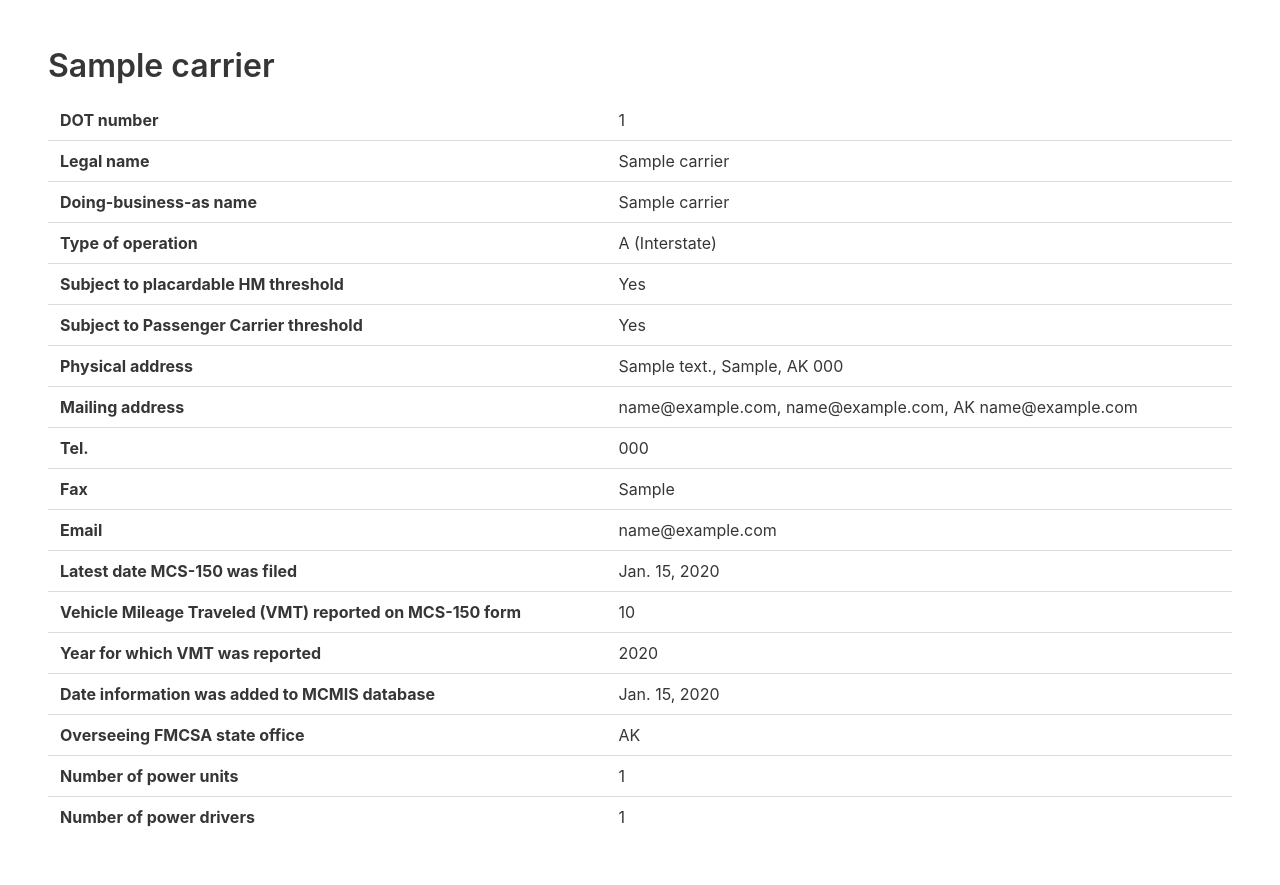
After one commit to aptiko/censuscrunch, a Django app: page /carriers/1/ in a window 1280 px wide. The commit adds this page. Run offline with Django 3.2, Linux system fonts and the light colour scheme; tables that the repository leaves empty hold one stand-in row (values such as "Sample post"); some libraries are stand-ins or nearby versions.

Commit message:
Add carrier detail page (fixes #1)

```diff
--- /dev/null
+++ b/censuscrunch/templates/censuscrunch/carrier_detail/main.html
@@ -0,0 +1,49 @@
+{% extends "censuscrunch/base.html" %}
+{% load humanize %}
+
+{% block content %}
+  <div class="content">
+    <h1>{% if object.dba_name %}{{ object.dba_name }}{% else %}{{ object.legal_name }}{% endif %}</h1>
+    <table class="table">
+      <tbody>
+        <tr><th>DOT number</th><td>{{ object.dot_number }}</td></tr>
+        <tr><th>Legal name</th><td>{{ object.legal_name }}</td></tr>
+        <tr><th>Doing-business-as name</th><td>{{ object.dba_name }}</td></tr>
+        <tr>
+          <th>Type of operation</th>
+          <td>
+            {{ object.carrier_operation }} ({{ object.get_carrier_operation_display }})
+          </td>
+        </tr>
+        <tr><th>Subject to placardable HM threshold</th><td>{{ object.hm|yesno:"Yes,No" }}</td></tr>
+        <tr><th>Subject to Passenger Carrier threshold</th><td>{{ object.pc|yesno:"Yes,No" }}</td></tr>
+        <tr>
+          <th>Physical address</th>
+          <td>
+            {{ object.physical_address }},
+            {{ object.physical_city }},
+            {{ object.physical_state }} {{ object.physical_zip }}
+          </td>
+        </tr>
+        <tr>
+          <th>Mailing address</th>
+          <td>
+            {{ object.mailing_address }},
+            {{ object.mailing_city }},
+            {{ object.mailing_state }} {{ object.mailing_zip }}
+          </td>
+        </tr>
+        <tr><th>Tel.</th><td>{{ object.tel }}</td></tr>
+        <tr><th>Fax</th><td>{{ object.fax }}</td></tr>
+        <tr><th>Email</th><td>{{ object.email }}</td></tr>
+        <tr><th>Latest date MCS-150 was filed</th><td>{{ object.mcs150_date }}</td></tr>
+        <tr><th>Vehicle Mileage Traveled (VMT) reported on MCS-150 form</th><td>{{ object.mcs150_mileage|intcomma }}</td></tr>
+        <tr><th>Year for which VMT was reported</th><td>{{ object.mcs150_mileage_year }}</td></tr>
+        <tr><th>Date information was added to MCMIS database</th><td>{{ object.date_added_mcmis }}</td></tr>
+        <tr><th>Overseeing FMCSA state office</th><td>{{ object.oic_state }}</td></tr>
+        <tr><th>Number of power units</th><td>{{ object.number_of_power_units }}</td></tr>
+        <tr><th>Number of power drivers</th><td>{{ object.number_of_drivers }}</td></tr>
+      </tbody>
+    </table>
+  </div>
+{% endblock %}
--- a/censuscrunch/templates/censuscrunch/search/table.html
+++ b/censuscrunch/templates/censuscrunch/search/table.html
@@ -9,7 +9,7 @@
     {% for object in object_list %}
       <tr>
         <td>{{ object.dot_number }}</td>
-        <td>{{ object.legal_name }}</td>
+        <td><a href="{% url "carrier_detail" object.id %}">{{ object.legal_name }}</a></td>
       </tr>
     {% endfor %}
   </tbody>
--- a/censuscrunch/urls.py
+++ b/censuscrunch/urls.py
@@ -1,5 +1,8 @@
 from django.urls import path
 
-from .views import SearchView
+from .views import CarrierDetailView, SearchView
 
-urlpatterns = [path("", SearchView.as_view())]
+urlpatterns = [
+    path("", SearchView.as_view()),
+    path("carriers/<int:pk>/", CarrierDetailView.as_view(), name="carrier_detail"),
+]
--- a/censuscrunch/views.py
+++ b/censuscrunch/views.py
@@ -1,4 +1,5 @@
 from django.conf import settings
+from django.views.generic.detail import DetailView
 from django.views.generic.list import ListView
 
 from . import models
@@ -27,3 +28,8 @@ class SearchView(ListView):
         context = super().get_context_data(**kwargs)
         context["row_limit"] = settings.CENSUSCRUNCH_ROW_LIMIT
         return context
+
+
+class CarrierDetailView(DetailView):
+    model = models.Carrier
+    template_name_suffix = "_detail/main"
```
Also changed, not shown: censuscrunch/tests/test_views.py (+26 -3 lines).
